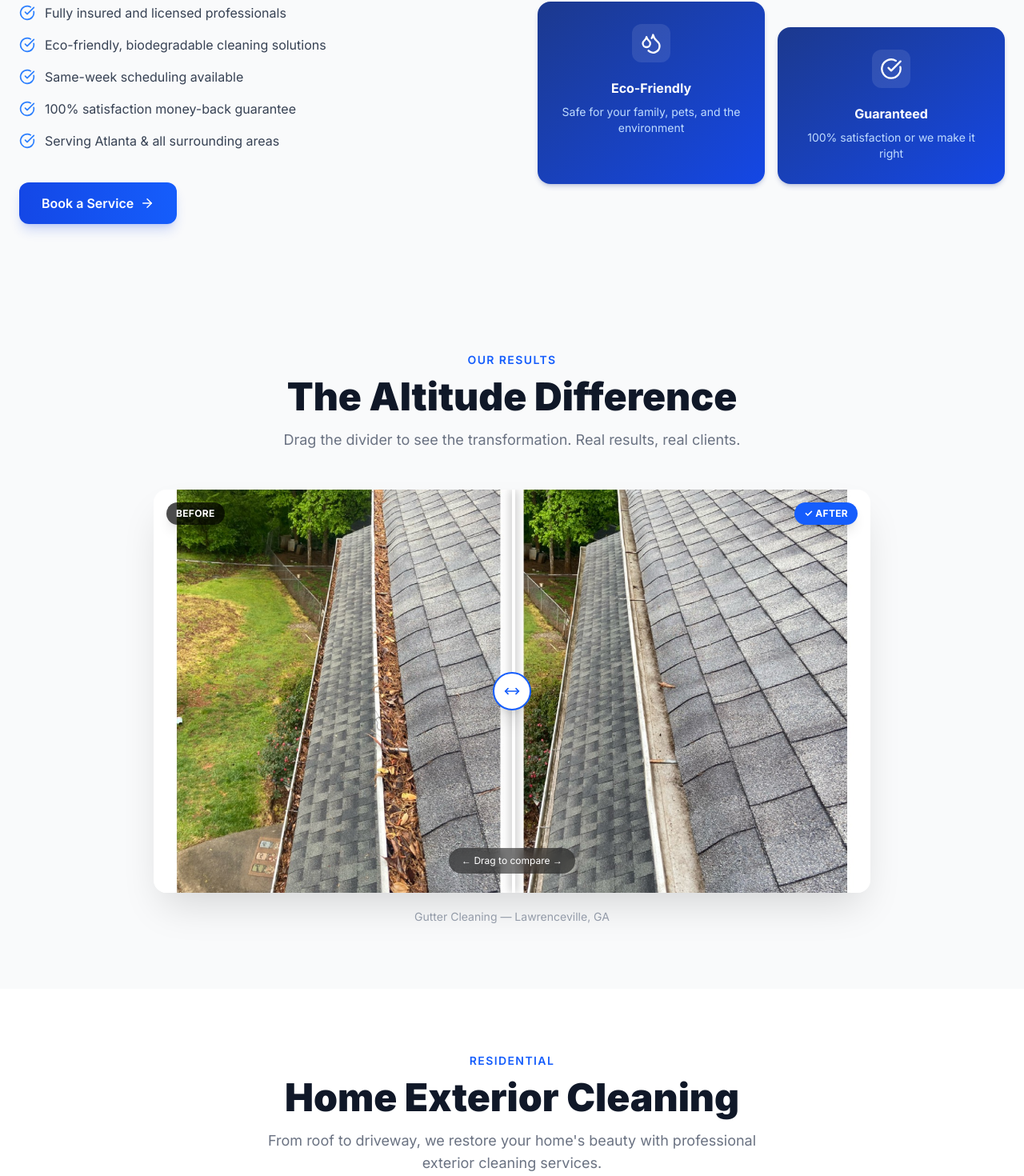
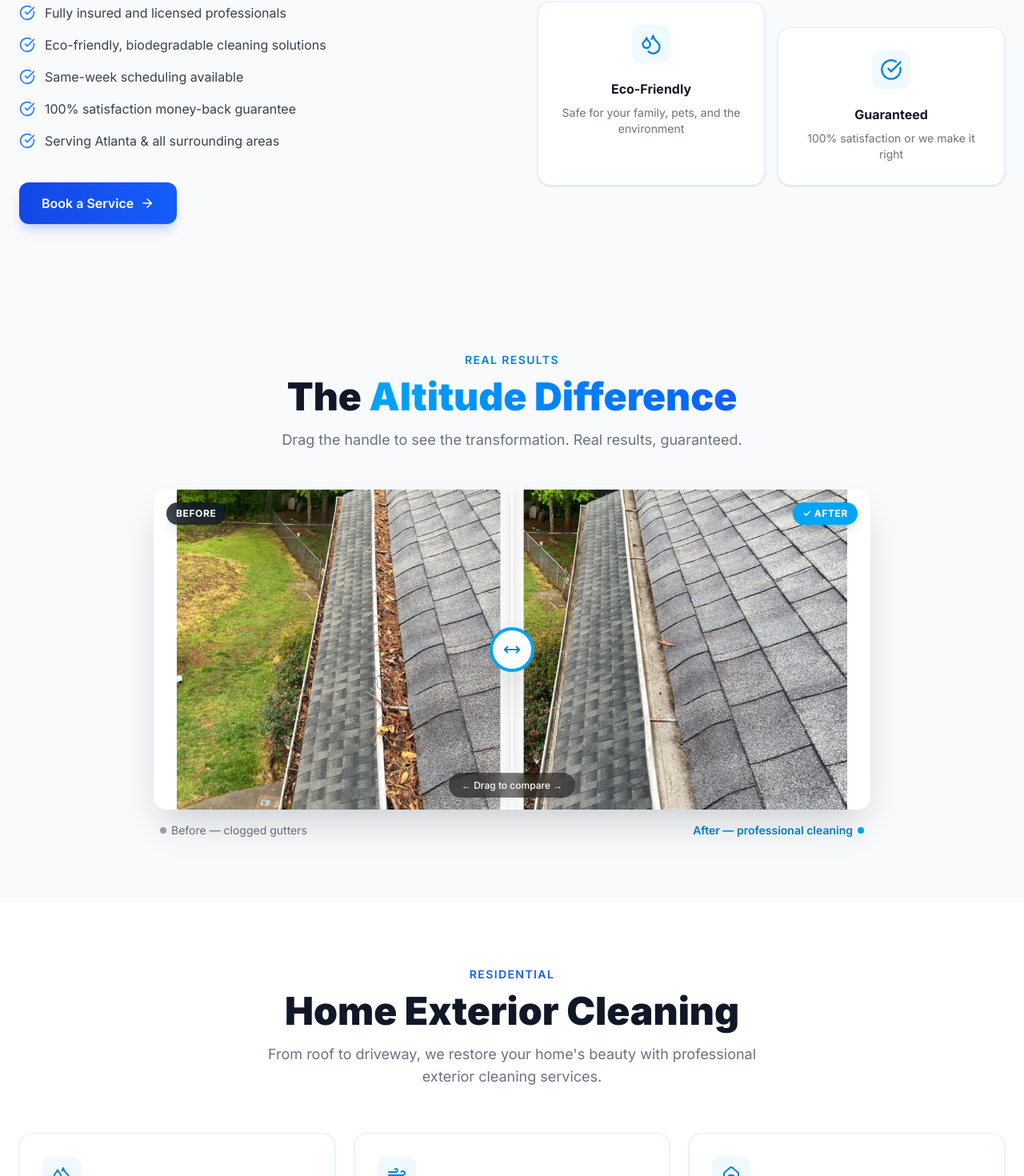
Before and after one commit to legacyproperties90-code/altitude-service-solutions, a Next.js app: page /terms in a window 1280 px wide. Shown: the part 1906-3376 px from the top of the page at 80% size. Built offline with nearby package versions, Linux system fonts and the light colour scheme.

Commit message:
feat: sky blue cards + dark text + before/after slider rebuilt from scratch

```diff
--- a/src/app/[lang]/commercial/page.tsx
+++ b/src/app/[lang]/commercial/page.tsx
@@ -51,8 +51,8 @@
             return (
               <div key={s.id} id={s.id} className="grid lg:grid-cols-2 gap-12 items-center">
                 <div className={!isEven ? "lg:order-2" : ""}>
-                  <div className="w-14 h-14 rounded-2xl bg-blue-600 flex items-center justify-center mb-6 shadow-lg shadow-blue-500/30">
-                    <Icon size={28} className="text-white" />
+                  <div className="w-14 h-14 rounded-2xl bg-sky-50 border border-sky-100 flex items-center justify-center mb-6">
+                    <Icon size={28} className="text-sky-600" />
                   </div>
                   <h2 className="text-3xl sm:text-4xl font-black text-gray-900 mb-4">{s.title}</h2>
                   <p className="text-gray-600 text-lg leading-relaxed mb-6">{s.desc}</p>
@@ -68,7 +68,7 @@
                     {d.commercial.quoteBtn} <ArrowRight size={18} />
                   </Link>
                 </div>
-                <div className={`${!isEven ? "lg:order-1" : ""} rounded-2xl aspect-video bg-gradient-to-br from-blue-900 to-blue-700 flex items-center justify-center shadow-xl shadow-blue-900/25`}>
+                <div className={`${!isEven ? "lg:order-1" : ""} rounded-2xl aspect-video bg-gradient-to-br from-sky-50 to-blue-50 flex items-center justify-center shadow-xl shadow-blue-900/25`}>
                   <div className="text-center p-8">
                     <Icon size={72} className="text-white/30 mx-auto mb-4" />
                     <p className="text-blue-200 text-sm font-medium">{s.title}</p>
--- a/src/app/[lang]/page.tsx
+++ b/src/app/[lang]/page.tsx
@@ -26,9 +26,9 @@
 const resIcons = [Droplets, Wind, Home, Leaf, CheckCircle, CheckCircle, Eye];
 const comIcons = [Building2, Droplets, Eye, Shield];
 
-/* Card base + hover: azul profundo → se ilumina y sube al hacer hover */
-const CARD = "group relative bg-gradient-to-br from-blue-900 to-blue-700 rounded-2xl p-7 shadow-md shadow-blue-900/20 transition-all duration-300 hover:from-blue-700 hover:to-blue-500 hover:-translate-y-2 hover:shadow-2xl hover:shadow-blue-700/35 cursor-default";
-const CARD_ICON = "w-12 h-12 rounded-xl bg-white/10 flex items-center justify-center mb-5 group-hover:bg-white/20 transition-colors duration-300";
+/* Cards: sky blue claro, texto negro, borde y hover elegante */
+const CARD = "group relative bg-white border border-sky-100 rounded-2xl p-7 shadow-sm hover:-translate-y-2 hover:shadow-xl hover:shadow-sky-100 hover:border-sky-300 transition-all duration-300 cursor-default";
+const CARD_ICON = "w-12 h-12 rounded-xl bg-sky-50 flex items-center justify-center mb-5 group-hover:bg-sky-500 transition-all duration-300";
 
 export default async function HomePage({ params }: { params: Promise<{ lang: string }> }) {
   const { lang: rawLang } = await params;
@@ -162,10 +162,10 @@
               ].map((card, i) => (
                 <div key={i} className={`${CARD} ${i % 2 !== 0 ? "mt-8" : ""} text-center`}>
                   <div className={`${CARD_ICON} mx-auto`}>
-                    <card.icon size={28} className="text-white" />
+                    <card.icon size={28} className="text-sky-600 group-hover:text-white transition-colors duration-300" />
                   </div>
-                  <h3 className="text-white font-bold mb-2">{card.label.title}</h3>
-                  <p className="text-blue-200 text-sm group-hover:text-white transition-colors duration-300">{card.label.desc}</p>
+                  <h3 className="text-gray-900 font-bold mb-2">{card.label.title}</h3>
+                  <p className="text-gray-500 text-sm">{card.label.desc}</p>
                 </div>
               ))}
             </div>
@@ -190,10 +190,10 @@
               return (
                 <div key={s.id} className={CARD}>
                   <div className={CARD_ICON}>
-                    <Icon size={24} className="text-white" />
+                    <Icon size={24} className="text-sky-600 group-hover:text-white transition-colors duration-300" />
                   </div>
-                  <h3 className="text-white font-bold text-lg mb-2">{s.title}</h3>
-                  <p className="text-blue-200 text-sm leading-relaxed group-hover:text-white transition-colors duration-300">{s.desc}</p>
+                  <h3 className="text-gray-900 font-bold text-lg mb-2">{s.title}</h3>
+                  <p className="text-gray-500 text-sm leading-relaxed">{s.desc}</p>
                 </div>
               );
             })}
@@ -224,10 +224,10 @@
               return (
                 <div key={s.id} className={CARD}>
                   <div className={CARD_ICON}>
-                    <Icon size={24} className="text-white" />
+                    <Icon size={24} className="text-sky-600 group-hover:text-white transition-colors duration-300" />
                   </div>
-                  <h3 className="text-white font-bold text-lg mb-2">{s.title}</h3>
-                  <p className="text-blue-200 text-sm leading-relaxed group-hover:text-white transition-colors duration-300">{s.desc}</p>
+                  <h3 className="text-gray-900 font-bold text-lg mb-2">{s.title}</h3>
+                  <p className="text-gray-500 text-sm leading-relaxed">{s.desc}</p>
                 </div>
               );
             })}
@@ -258,12 +258,17 @@
             {d.testimonials.items.map((t) => (
               <div key={t.name} className={CARD}>
                 <div className="flex gap-1 mb-4">
-                  {[1,2,3,4,5].map((i) => <Star key={i} size={16} className="fill-yellow-300 text-yellow-300" />)}
+                  {[1,2,3,4,5].map((i) => <Star key={i} size={16} className="fill-yellow-400 text-yellow-400" />)}
                 </div>
-                <p className="text-blue-100 text-sm leading-relaxed mb-6 group-hover:text-white transition-colors duration-300">&ldquo;{t.text}&rdquo;</p>
-                <div>
-                  <div className="text-white font-semibold">{t.name}</div>
-                  <div className="text-blue-300 text-sm">{t.location}</div>
+                <p className="text-gray-600 text-sm leading-relaxed mb-6 italic">&ldquo;{t.text}&rdquo;</p>
+                <div className="flex items-center gap-3 pt-4 border-t border-sky-50">
+                  <div className="w-9 h-9 rounded-full bg-sky-100 flex items-center justify-center text-sky-700 font-bold text-sm shrink-0">
+                    {t.name.charAt(0)}
+                  </div>
+                  <div>
+                    <div className="text-gray-900 font-semibold text-sm">{t.name}</div>
+                    <div className="text-gray-400 text-xs">{t.location}</div>
+                  </div>
                 </div>
               </div>
             ))}
--- a/src/components/BeforeAfterSlider.tsx
+++ b/src/components/BeforeAfterSlider.tsx
@@ -1,91 +1,113 @@
 "use client";
-import { useState, useRef, useCallback } from "react";
+import { useState, useRef, useEffect, useCallback } from "react";
 import Image from "next/image";
 import { MoveHorizontal } from "lucide-react";
 
 export default function BeforeAfterSlider({ lang }: { lang: string }) {
   const [pos, setPos]       = useState(50);
-  const [dragging, setDrag] = useState(false);
-  const ref                 = useRef<HTMLDivElement>(null);
+  const dragging            = useRef(false);
+  const containerRef        = useRef<HTMLDivElement>(null);
   const isEs                = lang === "es";
 
-  const move = useCallback((clientX: number) => {
-    if (!ref.current) return;
-    const rect = ref.current.getBoundingClientRect();
-    const x = Math.max(5, Math.min(clientX - rect.left, rect.width - 5));
-    setPos((x / rect.width) * 100);
+  const updatePos = useCallback((clientX: number) => {
+    const el = containerRef.current;
+    if (!el) return;
+    const { left, width } = el.getBoundingClientRect();
+    const pct = Math.min(95, Math.max(5, ((clientX - left) / width) * 100));
+    setPos(pct);
   }, []);
 
-  const onMouseMove  = useCallback((e: React.MouseEvent)  => { if (dragging) move(e.clientX); }, [dragging, move]);
-  const onTouchMove  = useCallback((e: React.TouchEvent)  => { move(e.touches[0].clientX); },  [move]);
+  useEffect(() => {
+    const onMove  = (e: MouseEvent)  => { if (dragging.current) updatePos(e.clientX); };
+    const onUp    = ()               => { dragging.current = false; };
+    window.addEventListener("mousemove", onMove);
+    window.addEventListener("mouseup",  onUp);
+    return () => { window.removeEventListener("mousemove", onMove); window.removeEventListener("mouseup", onUp); };
+  }, [updatePos]);
 
   return (
     <section className="py-20 bg-gray-50">
       <div className="max-w-7xl mx-auto px-4 sm:px-6">
         <div className="text-center mb-12">
-          <p className="text-blue-600 font-semibold text-sm tracking-widest uppercase mb-3">
-            {isEs ? "Nuestros Resultados" : "Our Results"}
+          <p className="text-sky-600 font-semibold text-sm tracking-widest uppercase mb-3">
+            {isEs ? "Resultados Reales" : "Real Results"}
           </p>
           <h2 className="text-4xl sm:text-5xl font-black text-gray-900 mb-4">
-            {isEs ? "La Diferencia Altitude" : "The Altitude Difference"}
+            {isEs ? "La Diferencia " : "The "}
+            <span className="bg-gradient-to-r from-sky-500 to-blue-600 bg-clip-text text-transparent">
+              {isEs ? "Altitude" : "Altitude Difference"}
+            </span>
           </h2>
           <p className="text-gray-500 text-lg max-w-xl mx-auto">
             {isEs
-              ? "Arrastra el divisor para ver la transformación. Resultados reales, clientes reales."
-              : "Drag the divider to see the transformation. Real results, real clients."}
+              ? "Arrastra el control para ver la transformación. Resultados reales, garantizados."
+              : "Drag the handle to see the transformation. Real results, guaranteed."}
           </p>
         </div>
 
-        {/* Slider */}
+        {/* ── Slider ── */}
+        <div className="max-w-4xl mx-auto">
           <div
-          ref={ref}
-          className="relative w-full max-w-4xl mx-auto rounded-2xl overflow-hidden shadow-2xl shadow-black/15 cursor-ew-resize select-none aspect-[16/9]"
-          onMouseMove={onMouseMove}
-          onMouseDown={() => setDrag(true)}
-          onMouseUp={() => setDrag(false)}
-          onMouseLeave={() => setDrag(false)}
-          onTouchMove={onTouchMove}
+            ref={containerRef}
+            className="relative w-full rounded-2xl overflow-hidden shadow-2xl shadow-gray-900/20 select-none"
+            style={{ height: "400px" }}
+            onMouseDown={(e) => { dragging.current = true; updatePos(e.clientX); }}
+            onTouchMove={(e)  => updatePos(e.touches[0].clientX)}
           >
-          {/* AFTER — clean (full image, right side of hero1) */}
+            {/* AFTER — right side (clean gutter): objectPosition 100% shows right half */}
             <div className="absolute inset-0">
-            <Image src="/hero1.jpg" alt="After cleaning" fill className="object-cover"
-              style={{ objectPosition: "100% 50%" }} priority />
-            <div className="absolute top-4 right-4 bg-blue-600 text-white text-xs font-bold px-3 py-1.5 rounded-full tracking-wide shadow-lg">
+              <Image src="/hero1.jpg" alt="After — clean gutter" fill className="object-cover"
+                style={{ objectPosition: "100% center" }} sizes="100vw" />
+              <div className="absolute top-4 right-4 flex items-center gap-1.5 bg-sky-500 text-white text-xs font-bold px-3 py-1.5 rounded-full shadow-lg tracking-wider">
                 ✓ {isEs ? "DESPUÉS" : "AFTER"}
               </div>
             </div>
 
-          {/* BEFORE — dirty (left side of hero1), clipped */}
-          <div className="absolute inset-0" style={{ clipPath: `inset(0 ${100 - pos}% 0 0)` }}>
-            <Image src="/hero1.jpg" alt="Before cleaning" fill className="object-cover"
-              style={{ objectPosition: "0% 50%" }} priority />
-            <div className="absolute top-4 left-4 bg-black/70 text-white text-xs font-bold px-3 py-1.5 rounded-full tracking-wide shadow-lg">
+            {/* BEFORE — left side (dirty gutter): objectPosition 0% shows left half, clipped */}
+            <div className="absolute inset-0 pointer-events-none"
+              style={{ clipPath: `inset(0 ${100 - pos}% 0 0)` }}>
+              <Image src="/hero1.jpg" alt="Before — clogged gutter" fill className="object-cover"
+                style={{ objectPosition: "0% center" }} sizes="100vw" />
+              <div className="absolute top-4 left-4 flex items-center gap-1.5 bg-gray-900/80 text-white text-xs font-bold px-3 py-1.5 rounded-full shadow-lg tracking-wider backdrop-blur-sm">
                 {isEs ? "ANTES" : "BEFORE"}
               </div>
             </div>
 
-          {/* Divider line */}
-          <div className="absolute top-0 bottom-0 w-1 bg-white shadow-[0_0_12px_rgba(0,0,0,0.5)] z-10 pointer-events-none"
-            style={{ left: `${pos}%` }}>
-            {/* Handle */}
-            <div className="absolute top-1/2 -translate-y-1/2 -translate-x-1/2 w-12 h-12 bg-white rounded-full shadow-xl flex items-center justify-center border-2 border-blue-600">
-              <MoveHorizontal size={20} className="text-blue-600" />
+            {/* ── Divider line ── */}
+            <div className="absolute top-0 bottom-0 z-10 pointer-events-none"
+              style={{ left: `${pos}%`, transform: "translateX(-50%)" }}>
+              <div className="w-0.5 h-full bg-white shadow-[0_0_16px_rgba(0,0,0,0.6)]" />
+            </div>
+
+            {/* ── Drag handle ── */}
+            <div
+              className="absolute top-1/2 z-20 -translate-y-1/2 -translate-x-1/2 w-14 h-14 rounded-full bg-white shadow-2xl flex items-center justify-center border-4 border-sky-500 cursor-ew-resize hover:scale-110 transition-transform"
+              style={{ left: `${pos}%` }}
+              onMouseDown={(e) => { e.stopPropagation(); dragging.current = true; }}
+            >
+              <MoveHorizontal size={22} className="text-sky-600" />
+            </div>
+
+            {/* ── Hint ── */}
+            <div className="absolute bottom-5 left-1/2 -translate-x-1/2 z-10 pointer-events-none">
+              <span className="bg-black/50 backdrop-blur-sm text-white text-xs px-4 py-2 rounded-full font-medium">
+                {isEs ? "← Arrastra para comparar →" : "← Drag to compare →"}
+              </span>
             </div>
           </div>
 
-          {/* Hint text (fades after first interaction) */}
-          {pos === 50 && (
-            <div className="absolute inset-0 flex items-end justify-center pb-6 pointer-events-none z-20">
-              <span className="bg-black/50 text-white text-xs px-4 py-2 rounded-full backdrop-blur-sm">
-                {isEs ? "← Arrastra para comparar →" : "← Drag to compare →"}
+          {/* Caption */}
+          <div className="flex justify-between mt-4 px-2">
+            <span className="text-gray-500 text-sm flex items-center gap-1.5">
+              <span className="w-2 h-2 rounded-full bg-gray-400 inline-block" />
+              {isEs ? "Antes — canaletas tapadas" : "Before — clogged gutters"}
+            </span>
+            <span className="text-sky-600 font-semibold text-sm flex items-center gap-1.5">
+              {isEs ? "Después — limpieza profesional" : "After — professional cleaning"}
+              <span className="w-2 h-2 rounded-full bg-sky-500 inline-block" />
             </span>
           </div>
-          )}
         </div>
-
-        <p className="text-center text-gray-400 text-sm mt-5">
-          {isEs ? "Limpieza de canaletas — Lawrenceville, GA" : "Gutter Cleaning — Lawrenceville, GA"}
-        </p>
       </div>
     </section>
   );
```
Also changed, not shown: src/app/[lang]/residential/page.tsx (+5 -5 lines). Lines whose indentation alone changed are shown as unchanged.
